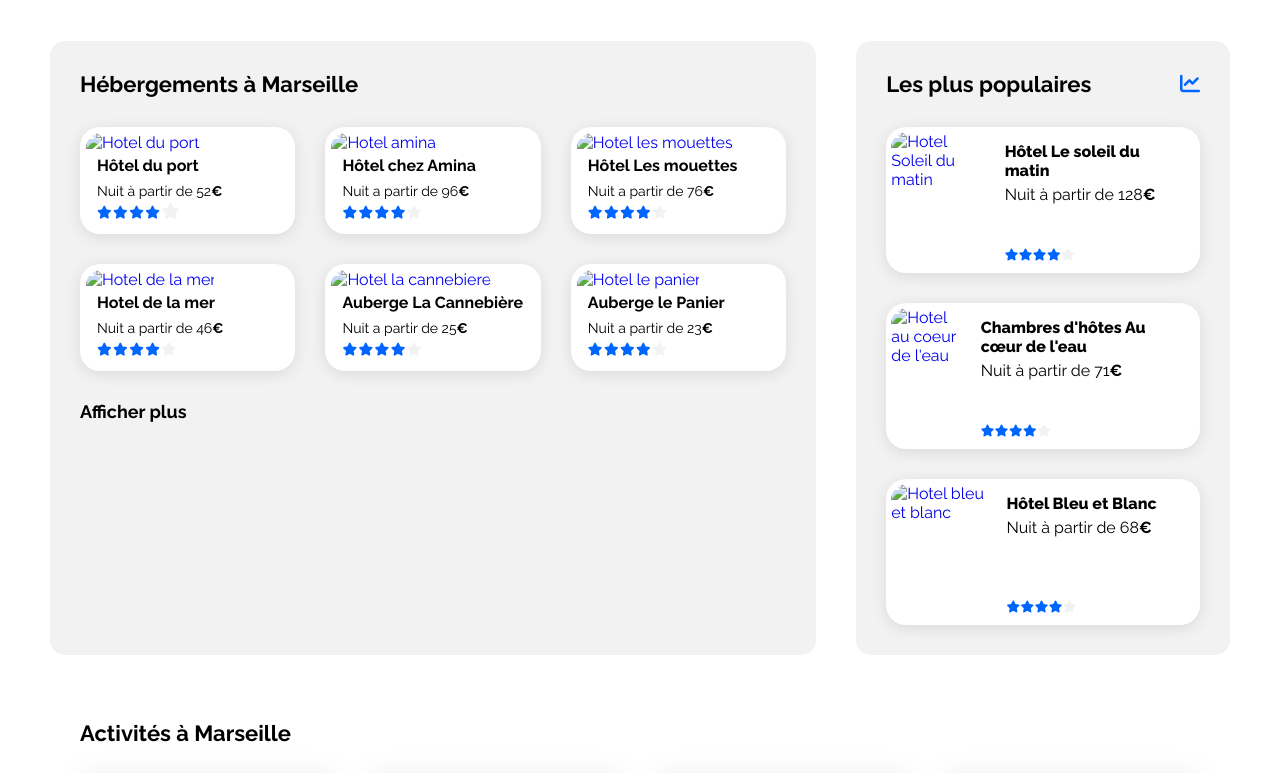
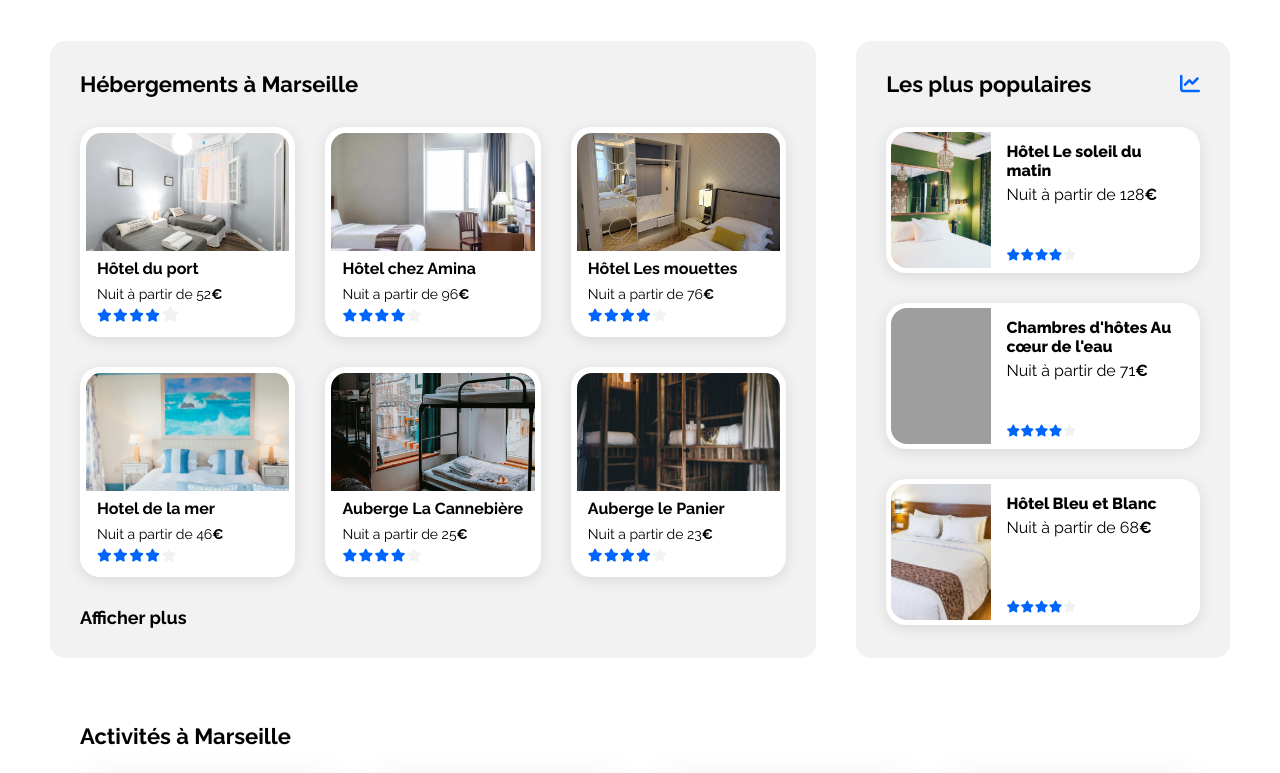
Before and after one commit to liszteur/Booki, a plain HTML site: page index.html in a window 1280 px wide. Shown: the part 420-1193 px from the top of the page. Drawn offline with Linux system fonts and the light colour scheme; the site is published under a folder, as on GitHub Pages, so addresses that start at the root find nothing.

Commit message:
Réglages routes

```diff
--- a/index.html
+++ b/index.html
@@ -12,7 +12,7 @@
     </head>
     <body class="Body">
         <header class="Header">
-          <img class="Header__logo" src="/assets/lohoHeader.svg" alt="Logo Booki">
+          <img class="Header__logo" src="assets/lohoHeader.svg" alt="Logo Booki">
           <nav class="Header__nav">
             <a class="Header__link" href="#Hebergements">Hébergements</a>
             <a class="Header__link" href="#Activites">Activités</a>
@@ -28,7 +28,7 @@
             <i class="fa-solid fa-location-dot Main__form__logo"></i>
             <input class="Main__form__input" placeholder="Marseille, France" type="text" name="ville" id="ville">
             <input class="Main__form__bouton" type="submit" value="Rechercher">
-            <img class="Main__form__loupe" src="/assets/loupeFormulaire.svg" alt="Loupe">
+            <img class="Main__form__loupe" src="assets/loupeFormulaire.svg" alt="Loupe">
           </form>
 
           <section class="Section">
@@ -72,7 +72,7 @@
 
                <a href="#" class="Marseille__link">
                 <figure class="Marseille__figure">
-                  <img src="/assets/Images-hotel/Hotel-du-port.jpg" class="Marseille__img" alt="Hotel du port">
+                  <img src="assets/Images-hotel/Hotel-du-port.jpg" class="Marseille__img" alt="Hotel du port">
                   <figcaption class="Marseille__figcaption">
                     <h4 class="Marseille__text">Hôtel du port</h4>
                     <p class="Marseille__price">Nuit à partir de 52<strong>€</strong></p>
@@ -90,7 +90,7 @@
 
                <a href="#" class="Marseille__link">
                 <figure class="Marseille__figure">
-                  <img src="/assets/Images-hotel/Amina.jpg" class="Marseille__img" alt="Hotel amina">
+                  <img src="assets/Images-hotel/Amina.jpg" class="Marseille__img" alt="Hotel amina">
                   <figcaption class="Marseille__figcaption">
                     <h4 class="Marseille__text">Hôtel chez Amina</h4>
                     <p class="Marseille__price">Nuit a partir de 96<strong>€</strong></p>
@@ -108,7 +108,7 @@
 
                <a href="#" class="Marseille__link">
                 <figure class="Marseille__figure">
-                  <img src="/assets/Images-hotel/Les-mouettes.jpg" class="Marseille__img" alt="Hotel les mouettes">
+                  <img src="assets/Images-hotel/Les-mouettes.jpg" class="Marseille__img" alt="Hotel les mouettes">
                   <figcaption class="Marseille__figcaption">
                     <h4 class="Marseille__text">Hôtel Les mouettes</h4>
                     <p class="Marseille__price">Nuit a partir de 76<strong>€</strong></p>
@@ -126,7 +126,7 @@
 
                <a href="#" class="Marseille__link">
                 <figure class="Marseille__figure">
-                  <img src="/assets/Images-hotel/Hotel-de-la-mer.jpg" class="Marseille__img" alt="Hotel de la mer">
+                  <img src="assets/Images-hotel/Hotel-de-la-mer.jpg" class="Marseille__img" alt="Hotel de la mer">
                   <figcaption class="Marseille__figcaption">
                     <h4 class="Marseille__text">Hotel de la mer</h4>
                     <p class="Marseille__price">Nuit a partir de 46<strong>€</strong></p>
@@ -144,7 +144,7 @@
 
                <a href="#" class="Marseille__link">
                 <figure class="Marseille__figure">
-                <img src="/assets/Images-hotel/La-cannebiere.jpg" class="Marseille__img" alt="Hotel la cannebiere">
+                <img src="assets/Images-hotel/La-cannebiere.jpg" class="Marseille__img" alt="Hotel la cannebiere">
                 <figcaption class="Marseille__figcaption">
                   <h4 class="Marseille__text">Auberge La Cannebière</h4>
                   <p class="Marseille__price">Nuit a partir de 25<strong>€</strong></p>
@@ -161,7 +161,7 @@
 
                <a href="#" class="Marseille__link">
                 <figure class="Marseille__figure">
-                <img src="/assets/Images-hotel/La-panier.jpg" class="Marseille__img" alt="Hotel le panier">
+                <img src="assets/Images-hotel/La-panier.jpg" class="Marseille__img" alt="Hotel le panier">
                 <figcaption class="Marseille__figcaption">
                   <h4 class="Marseille__text">Auberge le Panier</h4>
                   <p class="Marseille__price">Nuit a partir de 23<strong>€</strong></p>
@@ -192,7 +192,7 @@
 
               <a href="#" class="Populaire__link">
                 <figure class="Populaire__figure">
-                  <img src="/assets/Images-hotel/Populaire-1.jpg" class="Populaire__img" alt="Hotel Soleil du matin">
+                  <img src="assets/Images-hotel/Populaire-1.jpg" class="Populaire__img" alt="Hotel Soleil du matin">
                   <figcaption class="Populaire__figcaption">
                     <h4 class="Populaire__titre">Hôtel Le soleil du matin</h4>
                     <p class="Populaire__price">Nuit à partir de 128<strong>€</strong></p>
@@ -209,7 +209,7 @@
 
               <a href="#" class="Populaire__link">
                 <figure class="Populaire__figure">
-                  <img src="/assets/Images-hotel/Populaire-2.jpg" class="Populaire__img" alt="Hotel au coeur de l'eau">
+                  <img src="assets/Images-hotel/Populaire-2.jpg" class="Populaire__img" alt="Hotel au coeur de l'eau">
                   <figcaption class="Populaire__figcaption">
                     <h4 class="Populaire__titre test">Chambres d'hôtes Au cœur de l'eau</h4>
                     <p class="Populaire__price">Nuit à partir de 71<strong>€</strong></p>
@@ -226,7 +226,7 @@
 
               <a href="#" class="Populaire__link">
                 <figure class="Populaire__figure">
-                <img src="/assets/Images-hotel/Populaire-3.jpg" class="Populaire__img" alt="Hotel bleu et blanc">
+                <img src="assets/Images-hotel/Populaire-3.jpg" class="Populaire__img" alt="Hotel bleu et blanc">
                 <figcaption class="Populaire__figcaption">
                   <h4 class="Populaire__titre">Hôtel Bleu et Blanc</h4>
                   <p class="Populaire__price">Nuit à partir de 68<strong>€</strong></p>
@@ -259,22 +259,22 @@
           <nav class="Article__nav">
 
             <a href="#" class="Article__link">
-              <img class="Article__img" src="/assets/Port.jpg" alt="Vieux Port de Marseille">
+              <img class="Article__img" src="assets/Port.jpg" alt="Vieux Port de Marseille">
               <h3 class="Article__text">Vieux-port</h3>
             </a>
 
             <a href="#" class="Article__link">
-              <img class="Article__img" src="/assets/Fort.jpg" alt="Fort de Pomègues">
+              <img class="Article__img" src="assets/Fort.jpg" alt="Fort de Pomègues">
               <h3 class="Article__text">Fort de Pomègues</h3>
             </a>
 
             <a href="#" class="Article__link">
-              <img class="Article__img" src="/assets/Parc.jpg" alt="Parc national des Calanques">
+              <img class="Article__img" src="assets/Parc.jpg" alt="Parc national des Calanques">
               <h3 class="Article__text">Parc national des Calanques</h3>
             </a>
 
             <a href="#" class="Article__link">
-              <img class="Article__img" src="/assets/Notre-Dame.jpg" alt="Notre Dame de Paris">
+              <img class="Article__img" src="assets/Notre-Dame.jpg" alt="Notre Dame de Paris">
               <h3 class="Article__text">Notre-Dame-de-la-Garde</h3>
             </a>
 
```
